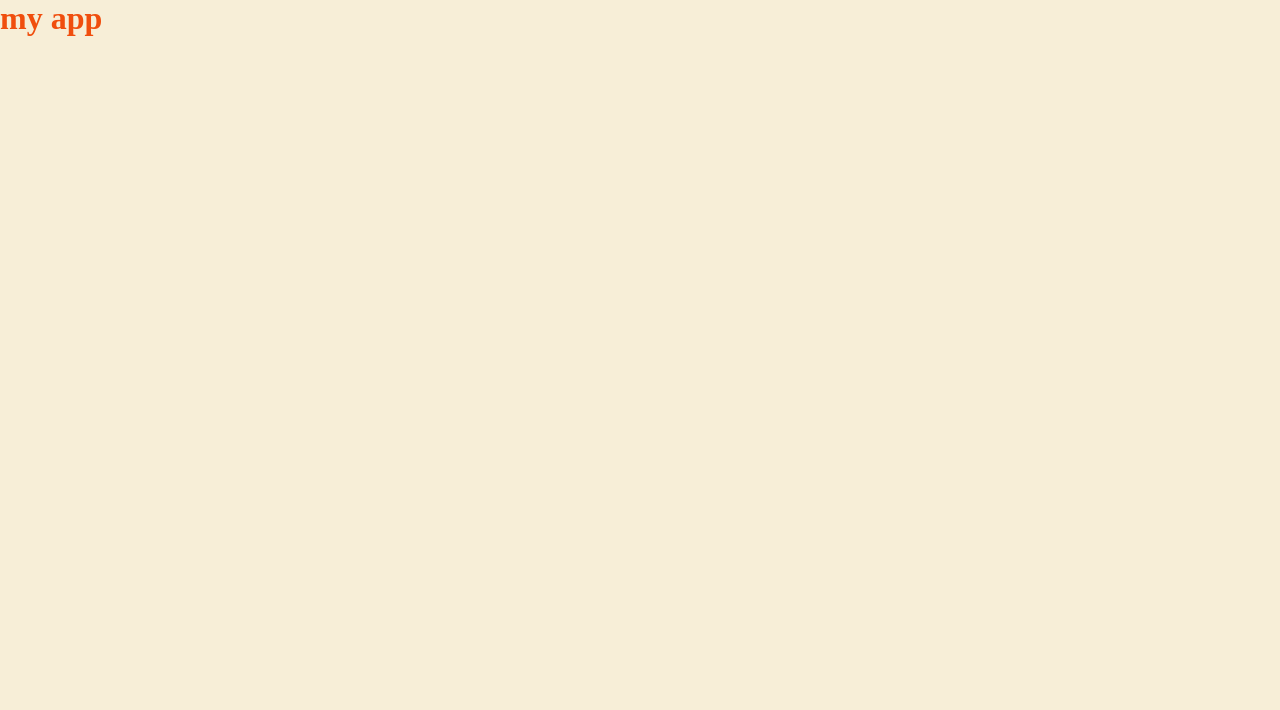
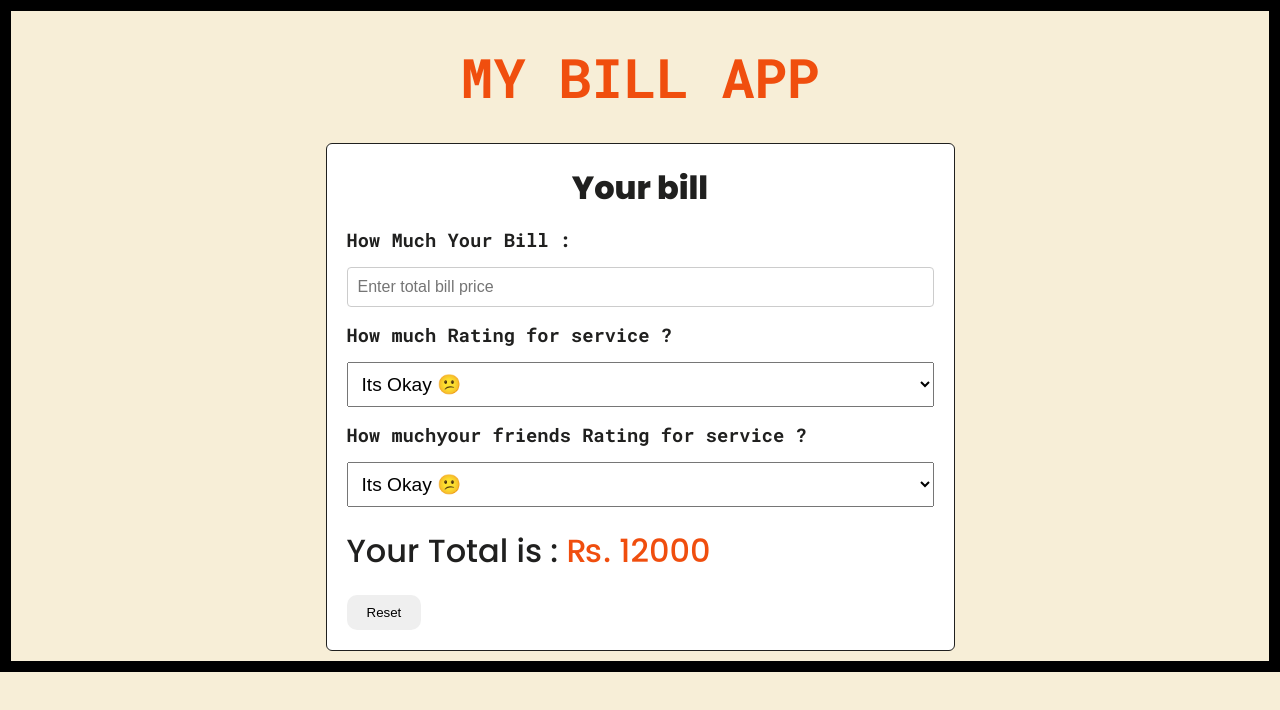
Before and after one commit to AKSHAY0128W/BillCounter_usingProps, a React (Vite) app: page / in a window 1280 px wide. Shown: the top 710 px of the page. Built offline with nearby package versions, Linux system fonts and the light colour scheme.

Commit message:
add design in list of bill

```diff
--- a/src/App.css
+++ b/src/App.css
@@ -1,10 +1,133 @@
+@import url("https://fonts.googleapis.com/css2?family=Roboto+Mono:ital,wght@0,100..700;1,100..700&display=swap");
+
+@import url("https://fonts.googleapis.com/css2?family=Poppins:ital,wght@0,100;0,200;0,300;0,400;0,500;0,600;0,700;0,800;0,900;1,100;1,200;1,300;1,400;1,500;1,600;1,700;1,800;1,900&display=swap");
+
 * {
   margin: 0;
   padding: 0;
   box-sizing: border-box;
 }
 
+h2,
+p {
+  font-family: "Poppins", sans-serif;
+  font-weight: 600;
+}
+
 body {
   background-color: #f7eed7;
   color: #f04e0e;
+  font-family: "Roboto Mono", monospace;
 }
+
+.bill-list {
+  border: 11px solid black;
+  height: auto;
+}
+
+.bill-list h1 {
+  text-align: center;
+  margin: 30px 20px;
+  text-transform: uppercase;
+  font-size: 3.4rem;
+  position: relative;
+  cursor: pointer;
+}
+
+.bill-list h1::after {
+  content: "";
+  position: absolute;
+  bottom: 0;
+  left: 50%;
+  width: 0%;
+  text-align: center;
+  transform: translate(-50%);
+  height: 3px;
+  transition: all 0.4s ease-in-out;
+  background-color: #f04e0e;
+}
+
+.bill-list h1:hover::after {
+  width: 50%;
+  cursor: pointer;
+}
+
+.bill {
+  background-color: #fff;
+  border: 1px solid #20201f;
+  border-radius: 6px;
+  color: #20201f;
+  width: 50%;
+  padding: 20px;
+  margin: 10px auto;
+  height: 80%;
+}
+
+.bill h2 {
+  text-align: center;
+  font-size: 2rem;
+  font-weight: 800;
+}
+
+.bill-content input {
+  width: 100%;
+  padding: 10px;
+  border: 1px solid #ccc;
+  border-radius: 4px;
+  font-size: 16px;
+  position: relative;
+}
+
+.bill-content input:focus {
+  background-color: black;
+  color: rgb(29, 245, 29);
+}
+
+.bill-content h3 {
+  margin: 15px 0;
+}
+
+.bill-content select {
+  width: 100%;
+  padding: 10px;
+  font-size: 1.2rem;
+}
+
+.bill-price {
+  width: 100%;
+  height: 20%;
+  text-align: start;
+  margin: 20px auto;
+}
+
+.bill-price h2 span {
+  color: #f04e0e;
+}
+
+.bill-price h2 {
+  width: 100%;
+  text-align: start;
+  font-weight: 500;
+}
+
+.reset button {
+  padding: 10px 20px;
+  border: none;
+  border-radius: 10px;
+}
+
+.reset button:hover {
+  cursor: pointer;
+  background-color: rgb(229, 227, 227);
+}
+
+@media (max-width: 440px) {
+  .bill-list h1 {
+    width: 100%;
+  }
+  .bill {
+    width: 100%;
+    padding: 10px 20px;
+    font-size: 2rem;
+  }
+}
--- a/src/App.jsx
+++ b/src/App.jsx
@@ -3,7 +3,40 @@ import "./App.css";
 function App() {
   return (
     <div className="bill-list">
-      <h1>my app</h1>
+      <h1>my bill app</h1>
+      <div className="bill">
+        <h2>Your bill</h2>
+        <div className="bill-content">
+          <h3>How Much Your Bill :</h3>
+          <input type="text" placeholder="Enter total bill price " />
+
+          <h3>How much Rating for service ? </h3>
+          <select>
+            <option value="0"> Its Okay 😕</option>
+            <option value="5"> Good 🙂</option>
+            <option value="10"> Very Good 😃</option>
+            <option value="20"> Excelente 🤩</option>
+          </select>
+
+          <h3>How muchyour friends Rating for service ? </h3>
+          <select>
+            <option value="0"> Its Okay 😕</option>
+            <option value="5"> Good 🙂</option>
+            <option value="10"> Very Good 😃</option>
+            <option value="20"> Excelente 😍</option>
+          </select>
+        </div>
+
+        <div className="bill-price">
+          <h2>
+            Your Total is : <span>₨. 12000</span>{" "}
+          </h2>
+        </div>
+
+        <div className="reset">
+          <button>Reset</button>
+        </div>
+      </div>
     </div>
   );
 }
```
